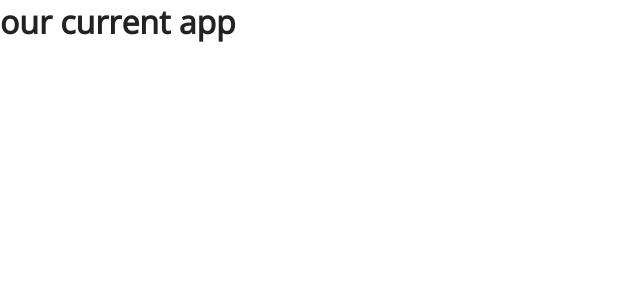
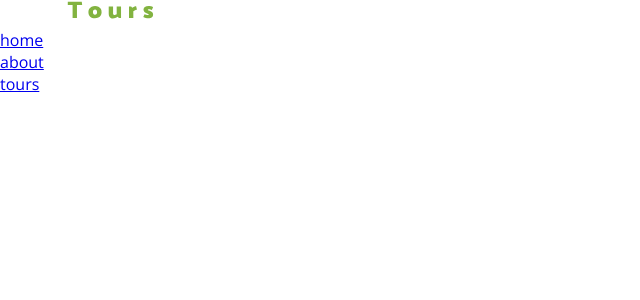
Before and after one commit to js-tut/react-city-tours, a React (Create React App) app: page / in a window 1280 px wide. Shown: the top 300 px of the page, without its empty margins (0-640 px from the left). Built offline with nearby package versions, Linux system fonts and the light colour scheme.

Commit message:
Navbar - JS

```diff
--- a/src/App.js
+++ b/src/App.js
@@ -1,9 +1,13 @@
 import React, { Component } from "react";
 import "./App.scss";
-
+import Navbar from "./components/Navbar/Navbar";
 class App extends Component {
   render() {
-    return <h1>our current app</h1>;
+    return (
+      <React.Fragment>
+        <Navbar />
+      </React.Fragment>
+    );
   }
 }
 
--- /dev/null
+++ b/src/components/Navbar/Navbar.js
@@ -0,0 +1,26 @@
+import React from "react";
+import logo from "../../logo.svg";
+export default function Navbar() {
+  return (
+    <nav className="navbar">
+      <img src={logo} alt="city tours company" />
+      <ul className="nav-links">
+        <li>
+          <a href="/" className="nav-link">
+            home
+          </a>
+        </li>
+        <li>
+          <a href="/" className="nav-link">
+            about
+          </a>
+        </li>
+        <li>
+          <a href="/" className="nav-link active">
+            tours
+          </a>
+        </li>
+      </ul>
+    </nav>
+  );
+}
```
Also changed, not shown: src/components/Navbar/navbar.scss (added).
